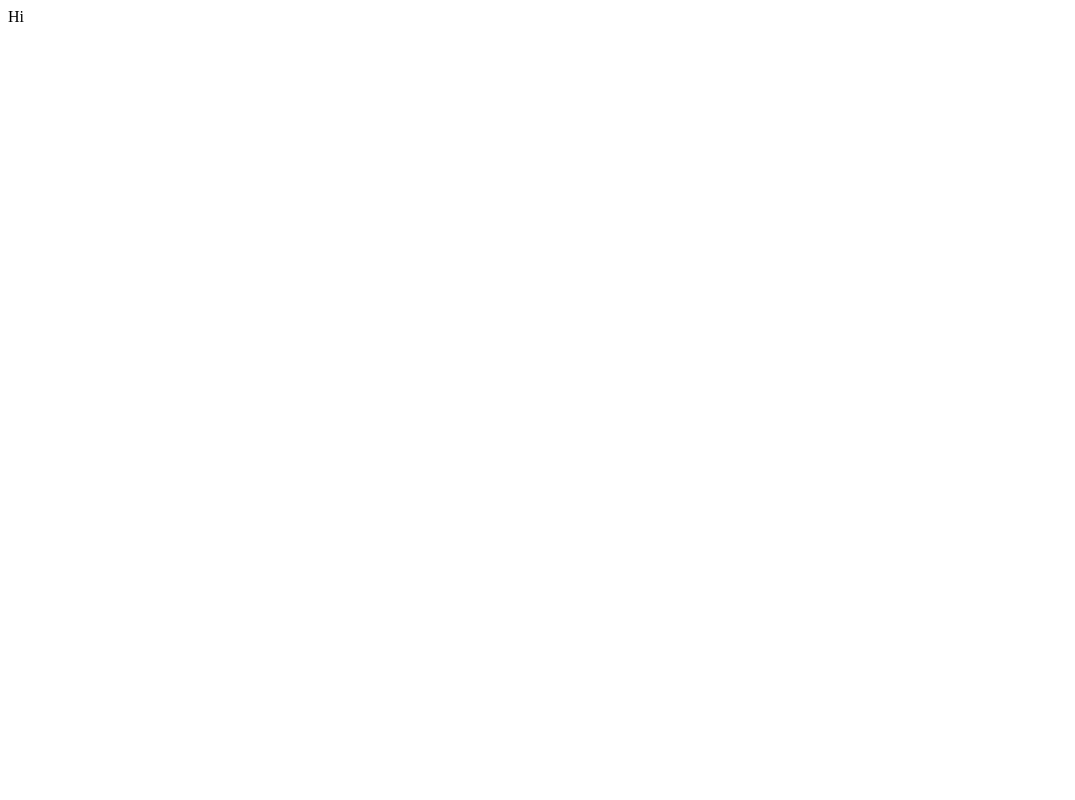
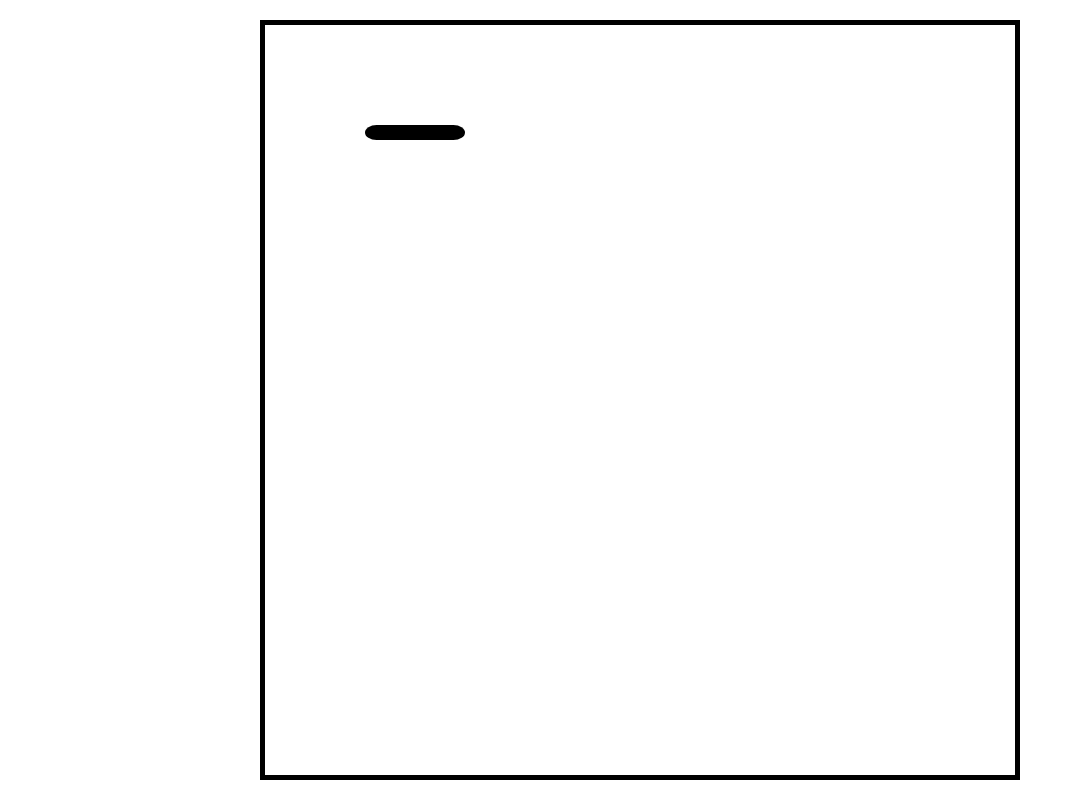
Before and after one commit to camillagejl/snake_game, a Vue app: page / in a window 1280 px wide. Shown: the whole page, without its empty margins (0-1075 px from the left). Built offline with nearby package versions, Linux system fonts and the light colour scheme.

Commit message:
Created main window, first snake, and direction

```diff
--- a/src/App.vue
+++ b/src/App.vue
@@ -1,10 +1,11 @@
 <template>
-  <GameWindow></GameWindow>
+    <GameWindow></GameWindow>
 </template>
 
 <script>
 
 import GameWindow from "@/components/gameWindow";
+
 export default {
   name: 'App',
   components: {GameWindow},
@@ -12,4 +13,13 @@ export default {
 </script>
 
 <style>
+body {
+  margin: 0;
+  padding: 0;
+  height: 100vh;
+  width: 100vw;
+  display: flex;
+  justify-content: center;
+  align-items: center;
+}
 </style>
--- a/src/components/gameWindow.vue
+++ b/src/components/gameWindow.vue
@@ -1,13 +1,89 @@
 <template>
-Hi
+  <div id="gameWindow">
+    <SnakePart
+        v-for="(part, index) in snake"
+        :key="index"
+        :defaultSize="defaultSnakeSize"
+        :snakeProps="part"
+        :style="'position: absolute; top: ' + part.top + '; left: ' + part.left"
+        class="snake_part"
+        :id="'snake_part_' + index"
+    ></SnakePart>
+  </div>
 </template>
 
 <script>
+import SnakePart from "@/components/snakePart";
+
 export default {
-  name: "GameWindow"
+  name: "gameWindow",
+  components: {SnakePart},
+  data() {
+    return {
+      defaultSnakeSize: 15,
+      snake: [
+        {
+          top: 100,
+          left: 100,
+          direction: 'right',
+          height: 15,
+          width: 100
+        }
+      ],
+      direction: '',
+      arrows: [
+        {
+          direction: 'up',
+          keys: ['ArrowUp', 'W', 'w'],
+          effectAtDirection: ['left', 'right']
+        },
+        {
+          direction: 'left',
+          keys: ['ArrowLeft', 'A', 'a'],
+          effectAtDirection: ['up', 'down']
+        },
+        {
+          direction: 'down',
+          keys: ['ArrowDown', 'S', 's'],
+          effectAtDirection: ['left', 'right']
+        },
+        {
+          direction: 'right',
+          keys: ['ArrowRight', 'D', 'd'],
+          effectAtDirection: ['up', 'down']
+        }
+      ]
+    }
+  },
+  mounted() {
+    document.addEventListener('keydown', (event) => {
+      this.arrows.forEach(arrow => {
+        arrow.keys.forEach(arrowKey => {
+          if (event.key === arrowKey) {
+            this.direction = arrow.direction
+            console.log('Direction:', this.direction)
+          }
+        })
+      })
+    })
+    this.createPart();
+  },
+  methods: {
+    createPart() {
+      console.log('creating part');
+    },
+    onArrowDown() {
+      console.log('changing direction');
+    }
+  }
 }
 </script>
 
 <style scoped>
-
+#gameWindow {
+  border: 5px solid black;
+  height: 750px;
+  width: 750px;
+  position: relative;
+}
 </style>
--- a/src/components/snakePart.vue
+++ b/src/components/snakePart.vue
@@ -1,10 +1,24 @@
 <template>
-
+  <svg
+      class="snake"
+      :width="snakeProps.width"
+      :height="snakeProps.height"
+  >
+    <rect
+        :width="snakeProps.width"
+        :height="snakeProps.height"
+        :rx="defaultSize/1.3"
+    />
+  </svg>
 </template>
 
 <script>
 export default {
-  name: "snakePart"
+  name: "snakePart",
+  props: {
+    defaultSize: Number,
+    snakeProps: Object
+  }
 }
 </script>
 
```
